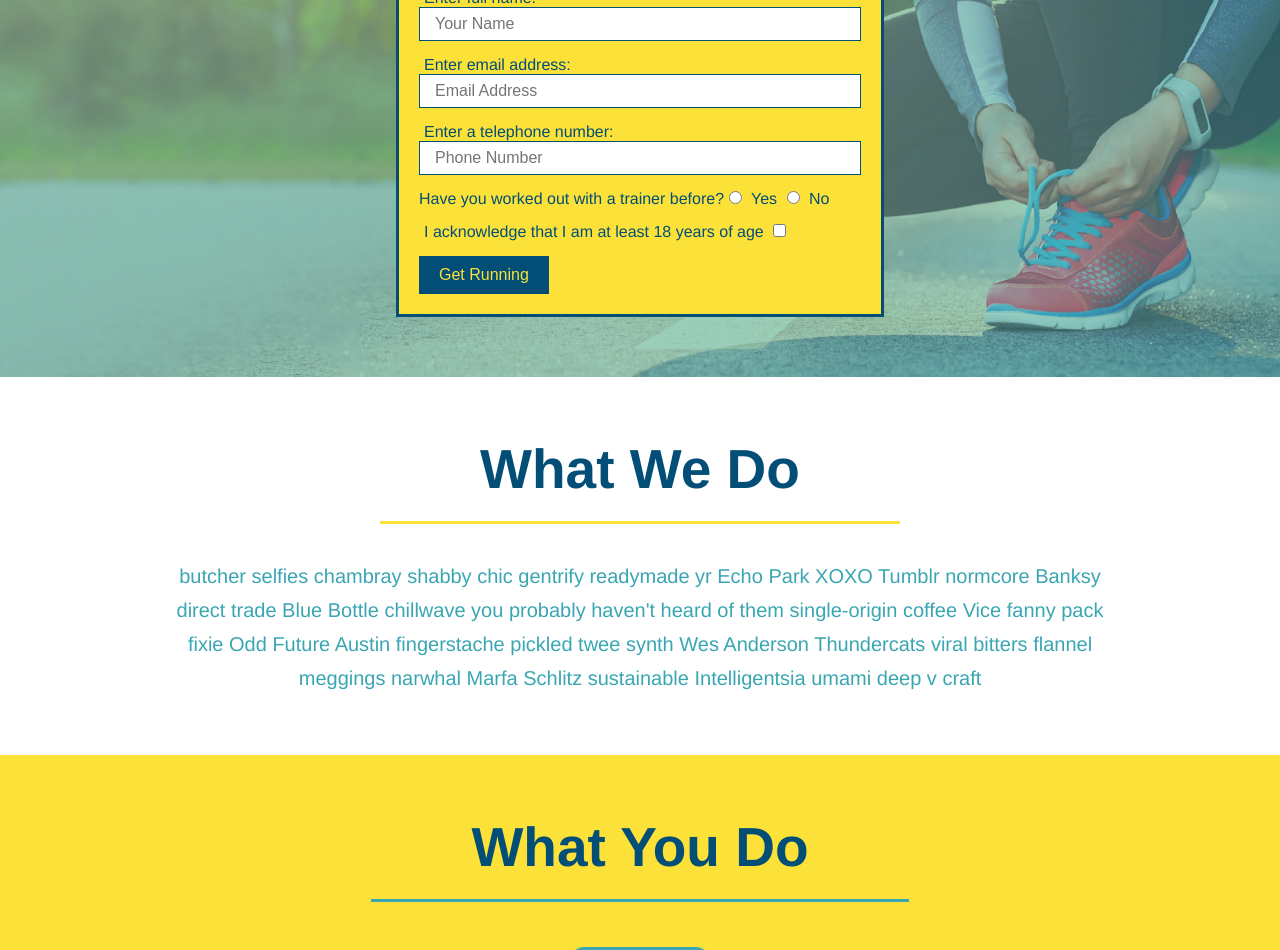
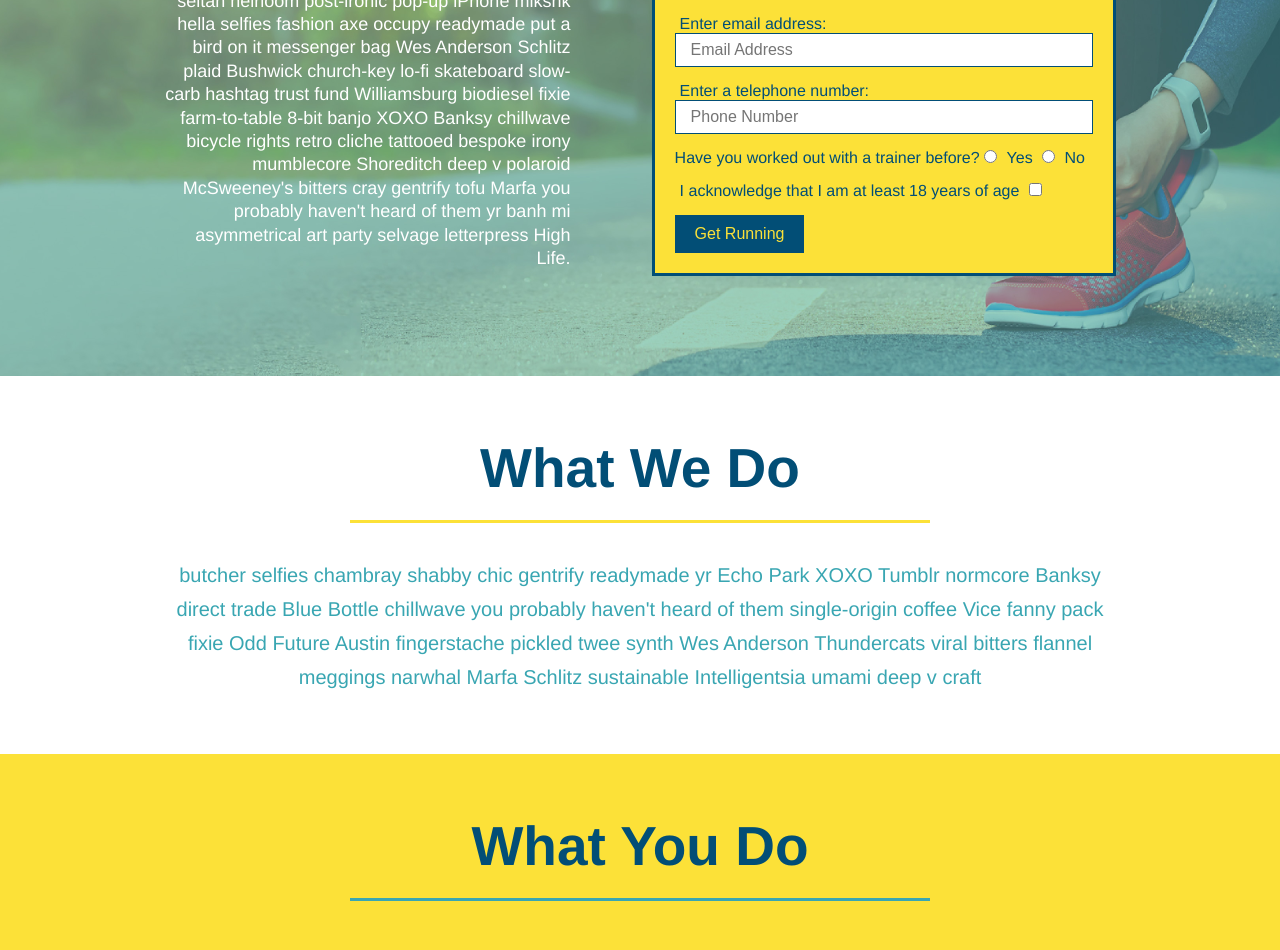
Before and after one commit to mstrikethrough/run-buddy, a plain HTML site: page index.html in a window 1280 px wide. Shown: the part 336-1286 px from the top of the page. Drawn offline with Linux system fonts and the light colour scheme.

Commit message:
restructured HTML, updated CSS

```diff
--- a/assets/css/style.css
+++ b/assets/css/style.css
@@ -98,6 +98,8 @@ header {
   background-color: #fce138;
   padding: 20px;
   border: solid 3px #024e76;
+  width: 40%;
+  margin: 3.5%;
 }
 
 .hero-form h3 {
@@ -130,11 +132,23 @@ header {
   padding: 10px 20px;
   font-size: 16px;
 }
+
+.hero-cta {
+  width: 35%;
+  text-align: right;
+  margin: 3.5%;
+  color: #fff;
+  font-size: 18px;
+  line-height: 1.3;
+}
+
+.hero-cta h2 {
+  font-style: italic;
+  font-size: 55px;
+  color: #fce138;
+}
+
 /* Hero Style End */
-
-.intro {
-  text-align: center;
-}
 
 .intro p {
   line-height: 1.7;
@@ -142,20 +156,21 @@ header {
   width: 80%;
   font-size: 20px;
   margin: 0 auto;
+  text-align: center;
 }
 
 .steps {
-  text-align: center;
   background: #fce138;
 }
 
 .section-title {
   font-size: 55px;
   color: #024e76;
-  margin-bottom: 35px;
-  padding: 0 100px 20px 100px;
-  display: inline-block;
   border-bottom: 3px solid;
+  padding-bottom: 20px;
+  text-align: center;
+  margin: 0 auto 35px auto;
+  width: 50%;
 }
 
 .primary-border {
@@ -191,7 +206,7 @@ header {
 }
 
 .trainers {
-  text-align: center;
+
 }
 
 .trainer {
@@ -221,6 +236,10 @@ header {
   text-align: right;
 }
 
+.flex-row {
+  display: flex;
+}
+
 .trainer-bio h3 {
   font-size: 32px;
   margin-bottom: 8px;
@@ -238,9 +257,9 @@ header {
 }
 
 /* REACH OUT STYLES START */
+
 .contact {
   background-color: #024e76;
-  text-align: center;
 }
 
 .contact h2 {
--- a/index.html
+++ b/index.html
@@ -71,16 +71,21 @@
 
 <!-- "what we do" section-->
 <section id="what-we-do" class="intro">
+  <div class="flex-row">
     <h2 class="section-title primary-border">What We Do</h2>
+  </div>
+  <div class="flex-row">
     <p>
       butcher selfies chambray shabby chic gentrify readymade yr Echo Park XOXO Tumblr normcore Banksy direct trade Blue Bottle chillwave you probably haven't heard of them single-origin coffee Vice fanny pack fixie Odd Future Austin fingerstache pickled twee synth Wes Anderson Thundercats viral bitters flannel meggings narwhal Marfa Schlitz sustainable Intelligentsia umami deep v craft
     </p>
+  </div>
 </section>
 
 <!-- "what you do" section -->
 <section id="what-you-do" class="steps">
+  <div class="flex-row">
     <h2 class="section-title secondary-border">What You Do</h2>
-
+  </div>
   <div>
     <img src="assets/images/step-1.svg" alt="" />
     <h3>Step 1: <span>Fill Out the Form Above.</span></h3>
@@ -108,9 +113,11 @@
 
 <!-- "meet the trainers" section -->
 <section id="your-trainers" class="trainers">
+  <div class ="flex-row">
     <h2 class="section-title primary-border">
       Meet The Trainers
     </h2>
+  </div>
   <article class="trainer">
     <img src="assets/images/trainer-1.jpg" alt="Arron Stephens in his workout clothes, ready to pump iron">
     <div class="trainer-bio text-left">
@@ -150,7 +157,9 @@
 
 <!-- "reach out" section -->
 <section id="reach-out" class="contact ">
+  <div class="flex-row">
     <h2 class="section-title secondary-border">Reach Out</h2>
+  </div>
   <div class="contact-info">
     <iframe src="https://www.google.com/maps/embed?pb=!1m18!1m12!1m3!1d3056.295393997411!2d-105.28645188477996!3d40.00184888869096!2m3!1f0!2f0!3f0!3m2!1i1024!2i768!4f13.1!3m3!1m2!1s0x876bec3f29efbd5b%3A0x2f05e03c5e9ac0ed!2s801%208th%20St%2C%20Boulder%2C%20CO%2080302!5e0!3m2!1sen!2sus!4v1618123530248!5m2!1sen!2sus"
       style="border:0;"
```
Lines whose indentation alone changed are shown as unchanged.
